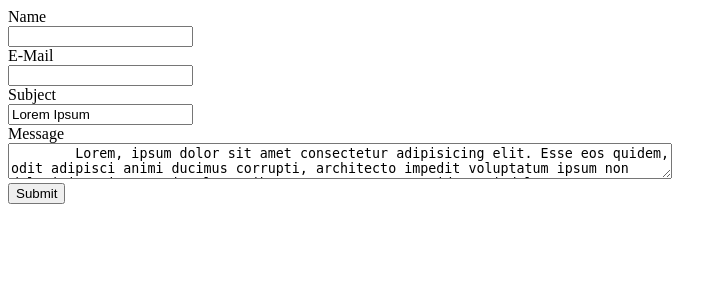
After one commit to learosema/php-mail-api, a PHP site: template templates/mail.phtml in a window 1280 px wide. The commit adds this page. Shown: the top 300 px of the page, without its empty margins (0-727 px from the left). Run offline with PHP 8.4, Linux system fonts and the light colour scheme; the template is opened without the code that fills it, so the values that code supplies are empty.

```diff
--- a/src/routes.php
+++ b/src/routes.php
@@ -22,15 +22,16 @@ $app->post('/mail', function (Request $request, Response $response, array $args)
 
   $params = $request->getParsedBody();
   if ($params == null) {
-    $params = array();
+    $params = [];
   }
-  $requiredParams = array('subject', 'message', 'email', 'g-recaptcha-response');
+  $requiredParams = ['subject', 'message', 'email', 'name', 'g-recaptcha-response'];
 
   foreach ($requiredParams as $reqParam) {
     if (! array_key_exists($reqParam, $params) || strlen(trim($params[$reqParam])) < 2 ) {
       return $response->withStatus(422)->write("Parameter $reqParam missing");
     }
   }
+  return $response->write("It works!");
   $recaptcha = new ReCaptcha\ReCaptcha($secret);
   $gRecaptchaResponse = $params["g-recaptcha-response"];
   $resp = $recaptcha
--- /dev/null
+++ b/templates/mail.phtml
@@ -0,0 +1,39 @@
+<!DOCTYPE html>
+<html lang="en">
+<head>
+  <meta charset="UTF-8">
+  <meta name="viewport" content="width=device-width, initial-scale=1.0">
+  <meta http-equiv="X-UA-Compatible" content="ie=edge">
+  <title>Document</title>
+  <style>
+  label { display: block; }
+  </style>
+</head>
+<body>
+  <form method="post">
+    <div class="form__field">
+      <label>Name</label>
+      <input name="name">
+    </div>
+
+    <div class="form__field">
+      <label>E-Mail</label>
+      <input name="email">
+    </div>
+
+    <div class="form__field">
+      <label>Subject</label>
+      <input name="subject" value="Lorem Ipsum">
+    </div>
+
+    <div class="form__field">
+      <label>Message</label>
+      <textarea cols="80" name="message">
+        Lorem, ipsum dolor sit amet consectetur adipisicing elit. Esse eos quidem, odit adipisci animi ducimus corrupti, architecto impedit voluptatum ipsum non deleniti, maiores qui voluptatibus nemo. Consectetur id magni dolor!
+      </textarea>
+    </div>
+
+    <button type="submit"> Submit </button>
+  </form>
+</body>
+</html>
```
Also changed, not shown: composer.json (+5 -6 lines), tests/Functional/HomepageTest.php (+24 -1 lines).
